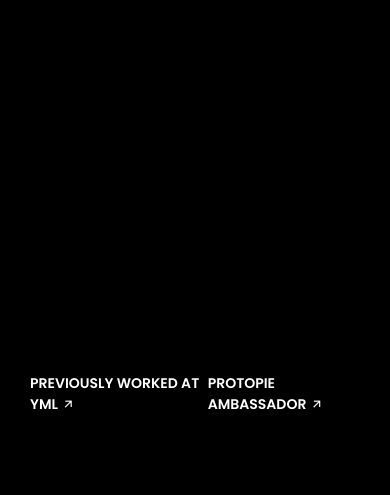
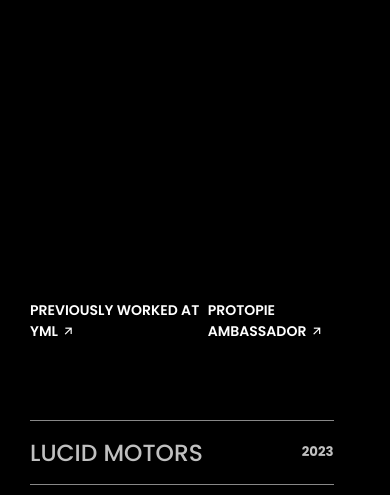
Before and after one commit to Umer879/Cynthia-Ugwu, a plain HTML site: page index.html in a window 390 px wide. Shown: the part 329-824 px from the top of the page. Drawn offline with nearby package versions, Linux system fonts and the light colour scheme; a script that the page names is missing.

Commit message:
Update media.css

```diff
--- a/media.css
+++ b/media.css
@@ -40,8 +40,8 @@
   #heading h1{
     font-size: 15vw;
   }
-   #heroFooter {
-    bottom: 100px;
+ #hero{
+    height: 80vh;
   }
   #heroFooter a{
     font-size: 14px;
```
